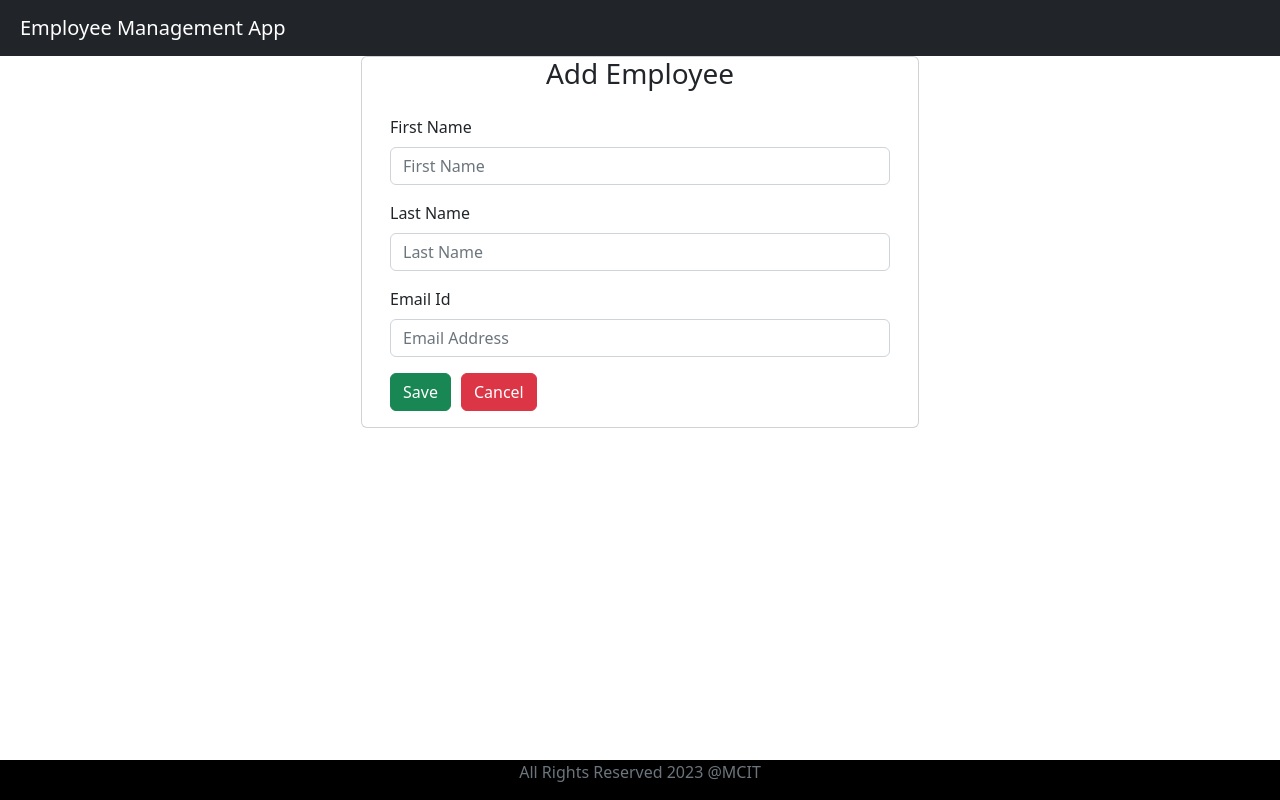
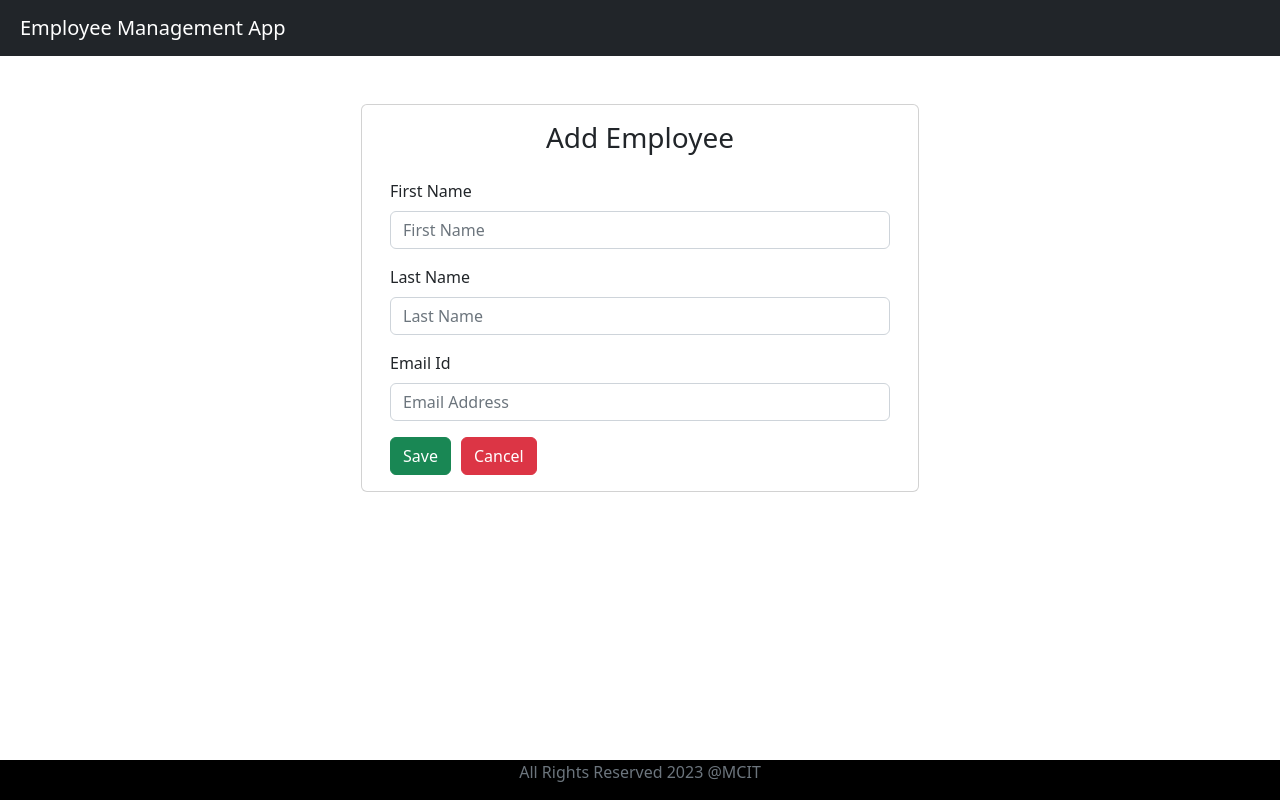
Before and after one commit to asad74464/springboot-react-project-frontend, a React (Create React App) app: page /add-employee in a window 1280 px wide. Built offline with nearby package versions, Linux system fonts and the light colour scheme.

Commit message:
margin top

```diff
--- a/src/components/CreateEmployeeComponent.jsx
+++ b/src/components/CreateEmployeeComponent.jsx
@@ -39,10 +39,10 @@ class CreateEmployeeComponent extends Component {
   render() {
     return (
       <div>
-        <div className="container">
+        <div className="container mt-5">
           <div className="row">
             <div className="card col-md-6 offset-md-3 offset-md-3">
-              <h3 className="text-center">Add Employee</h3>
+              <h3 className="text-center mt-3">Add Employee</h3>
               <div className="card-body">
                 <form>
                   <div className="form-group">
```
